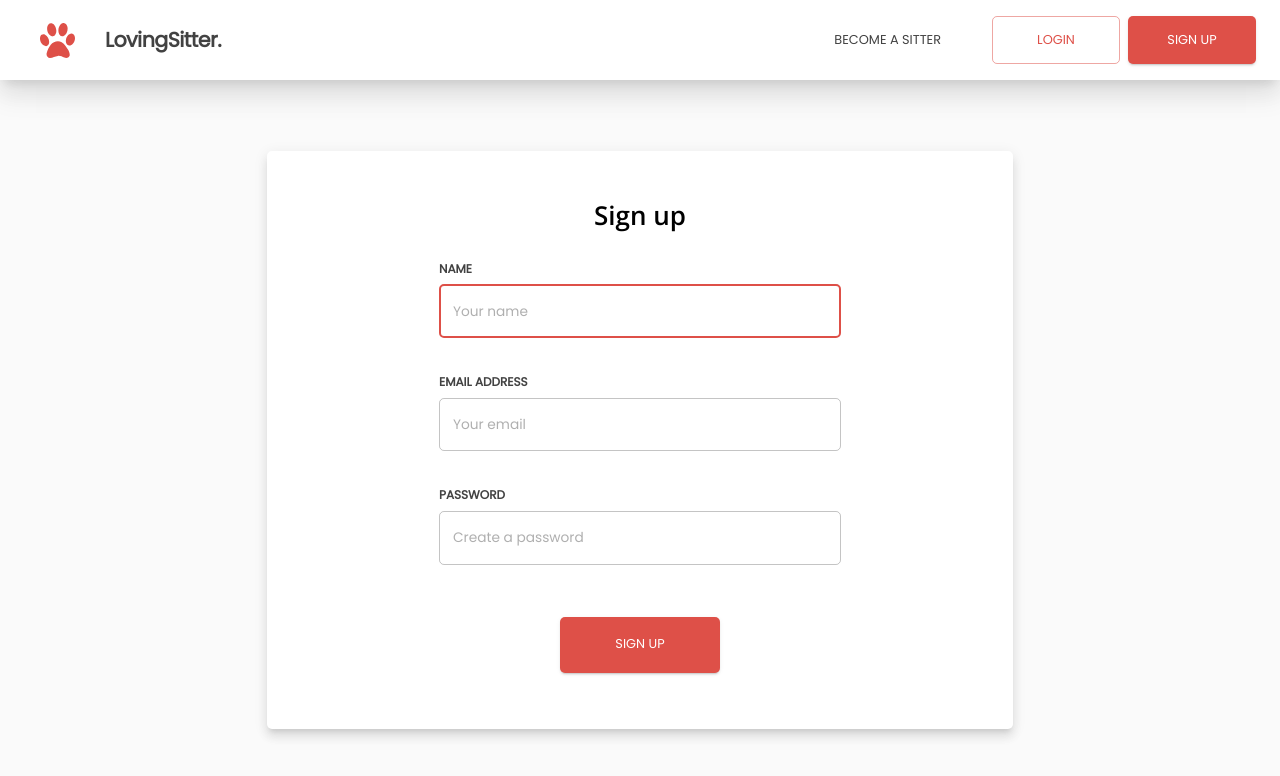
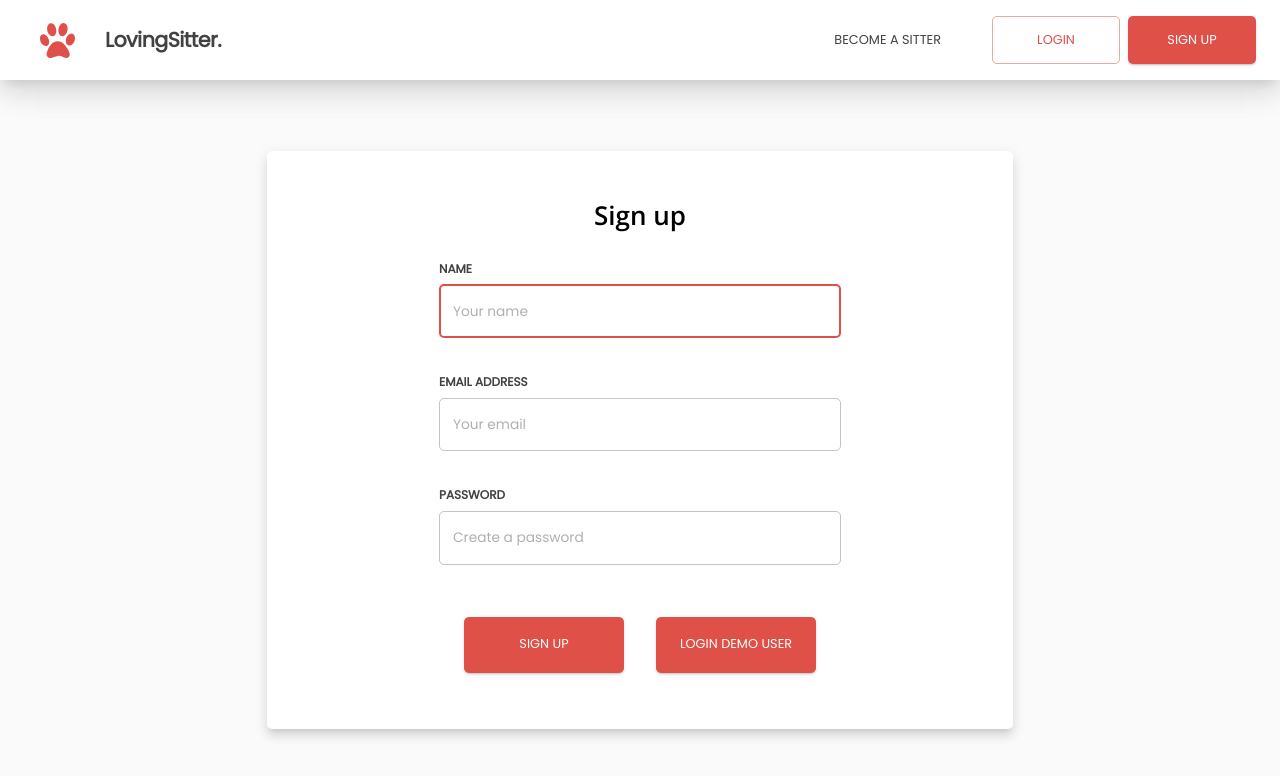
Before and after one commit to hatchways/team-samosa, a React (Create React App) app in the folder client/: page /signup in a window 1280 px wide. Shown: the top 776 px of the page. Built offline with nearby package versions, Linux system fonts and the light colour scheme; no server answers.

Commit message:
Added demo user login buttons

```diff
--- a/client/src/pages/Login/LoginForm/LoginForm.tsx
+++ b/client/src/pages/Login/LoginForm/LoginForm.tsx
@@ -83,6 +83,19 @@ export default function Login({ handleSubmit }: Props): JSX.Element {
             <Button type="submit" size="large" variant="contained" color="primary" className={classes.submit}>
               {isSubmitting ? <CircularProgress style={{ color: 'white' }} /> : 'Login'}
             </Button>
+            <Button
+              type="submit"
+              onClick={() => {
+                values.email = 'user@demo.com';
+                values.password = 'password';
+              }}
+              size="large"
+              variant="contained"
+              color="primary"
+              className={classes.submit}
+            >
+              {isSubmitting ? <CircularProgress style={{ color: 'white' }} /> : 'Login Demo User'}
+            </Button>
           </Box>
         </form>
       )}
--- a/client/src/pages/SignUp/SignUpForm/SignUpForm.tsx
+++ b/client/src/pages/SignUp/SignUpForm/SignUpForm.tsx
@@ -104,6 +104,19 @@ const SignUpForm = ({ handleSubmit }: Props): JSX.Element => {
             <Button type="submit" size="large" variant="contained" color="primary" className={classes.submit}>
               {isSubmitting ? <CircularProgress style={{ color: 'white' }} /> : 'Sign up'}
             </Button>
+            <Button
+              type="submit"
+              onClick={() => {
+                values.email = 'user@demo.com';
+                values.password = 'password';
+              }}
+              size="large"
+              variant="contained"
+              color="primary"
+              className={classes.submit}
+            >
+              {isSubmitting ? <CircularProgress style={{ color: 'white' }} /> : 'Login Demo User'}
+            </Button>
           </Box>
         </form>
       )}
```
